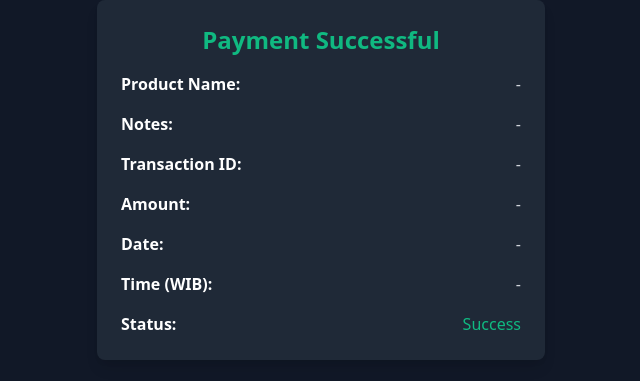
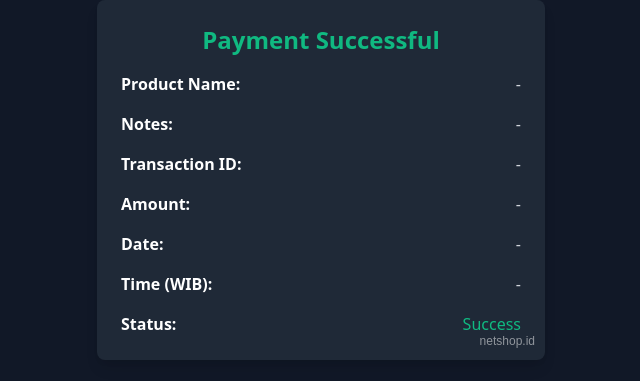
Before and after one commit to mustarice/mustarice.github.io, a plain HTML site: page pritool/notification/index.html in a window 1280 px wide. Shown: the top 381 px of the page, 319-959 px from the left. Drawn offline with nearby package versions, Linux system fonts and the light colour scheme.

Commit message:
Update index.html

```diff
--- a/pritool/notification/index.html
+++ b/pritool/notification/index.html
@@ -5,6 +5,21 @@
     <meta name="viewport" content="width=device-width, initial-scale=1.0">
     <title>Payment Success Notification</title>
     <link href="https://cdn.jsdelivr.net/npm/tailwindcss@2.2.19/dist/tailwind.min.css" rel="stylesheet">
+    <style>
+        #notificationBox {
+            position: relative;
+        }
+        .watermark {
+            position: absolute;
+            bottom: 10px;
+            right: 10px;
+            color: rgba(255, 255, 255, 0.5);
+            font-size: 12px;
+            font-family: Arial, sans-serif;
+            pointer-events: none;
+            user-select: none;
+        }
+    </style>
 </head>
 <body class="bg-gray-900 text-white">
 
@@ -41,6 +56,7 @@
                     <span id="status" class="text-green-500">Success</span>
                 </div>
             </div>
+            <div class="watermark">netshop.id</div>
         </div>
 
         <div class="bg-gray-800 rounded-lg shadow-lg p-6 w-full max-w-md space-y-4">
```
